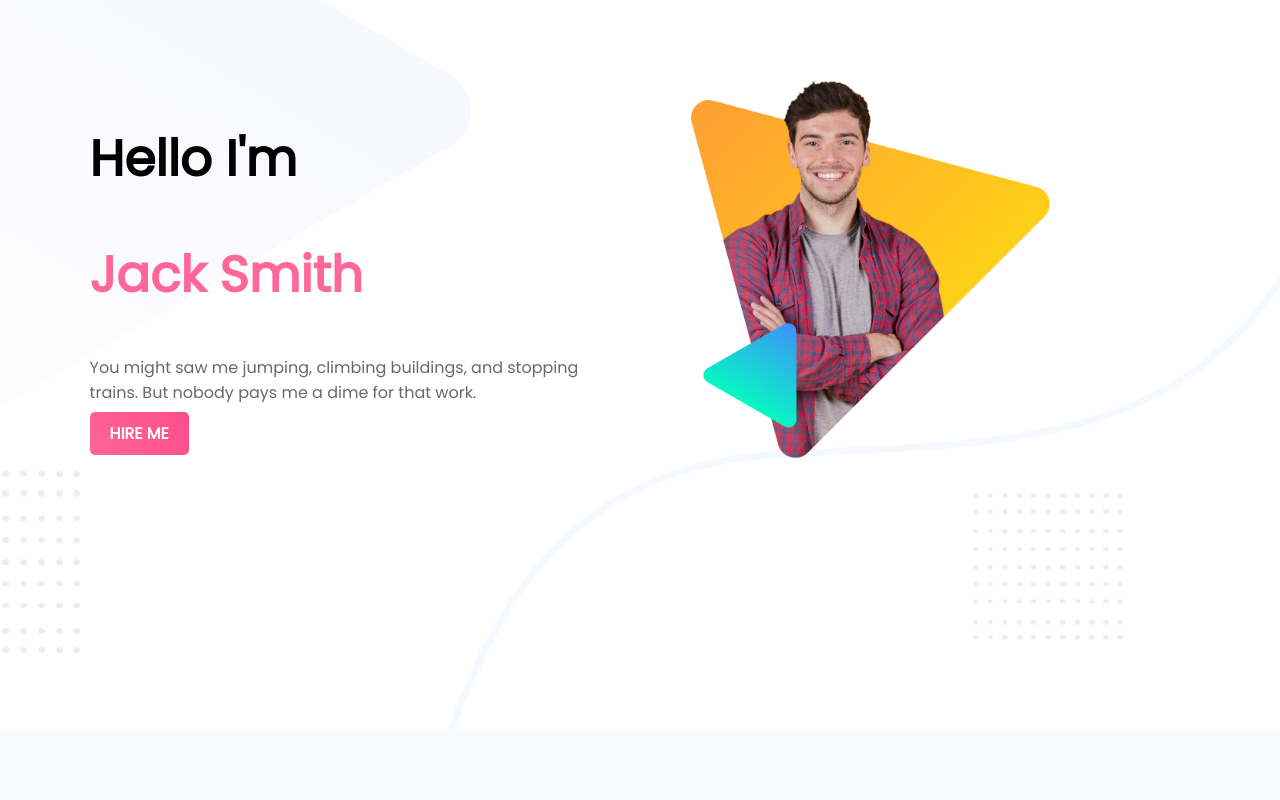
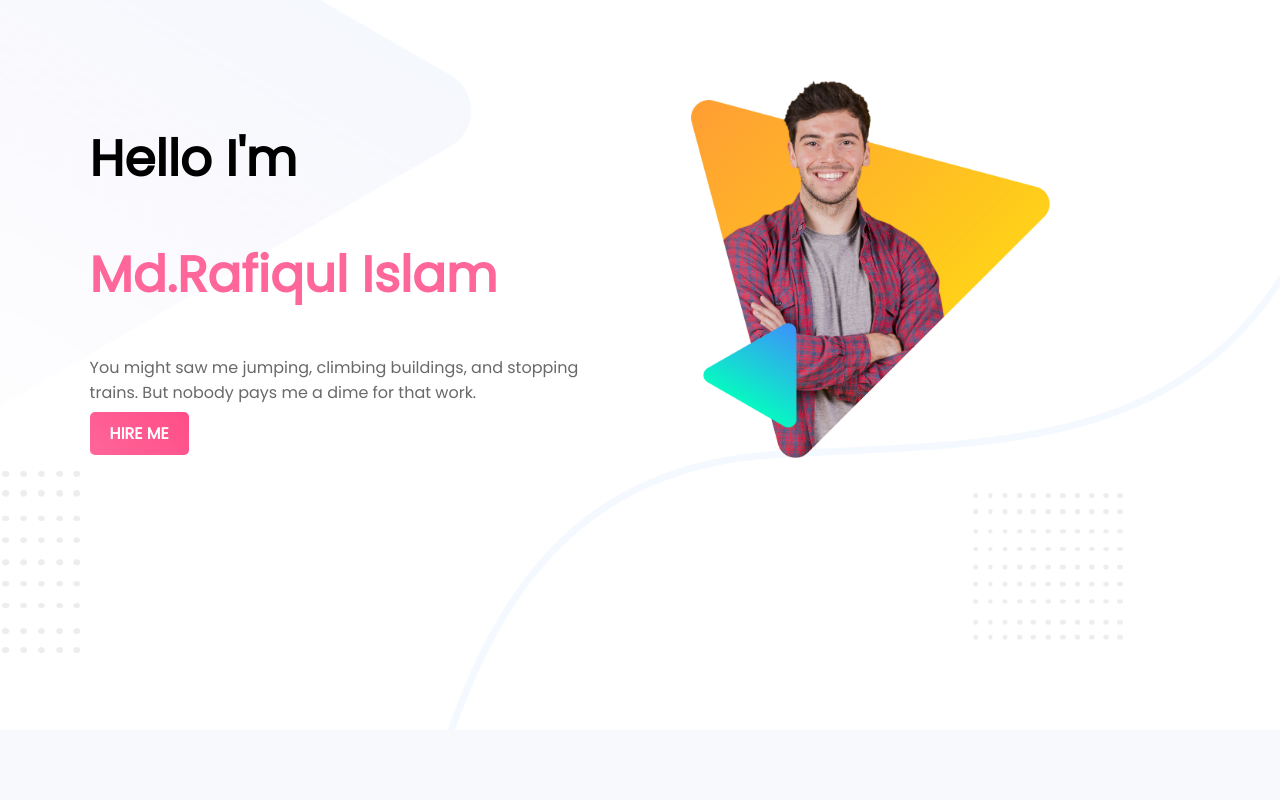
Before and after one commit to rafiqulislam2020/project1, a plain HTML site: page index.html in a window 1280 px wide. Shown: the top 800 px of the page. Drawn offline with Linux system fonts and the light colour scheme.

Commit message:
Update index.html

```diff
--- a/index.html
+++ b/index.html
@@ -14,7 +14,7 @@
     <section class="top-banner">
       <div class="half-width">
         <h1>Hello I'm</h1>
-        <h1><span class="pink-highlight">Jack Smith</span></h1>
+        <h1><span class="pink-highlight">Md.Rafiqul Islam</span></h1>
         <p>
           You might saw me jumping, climbing buildings, and stopping trains. But
           nobody pays me a dime for that work.
```
